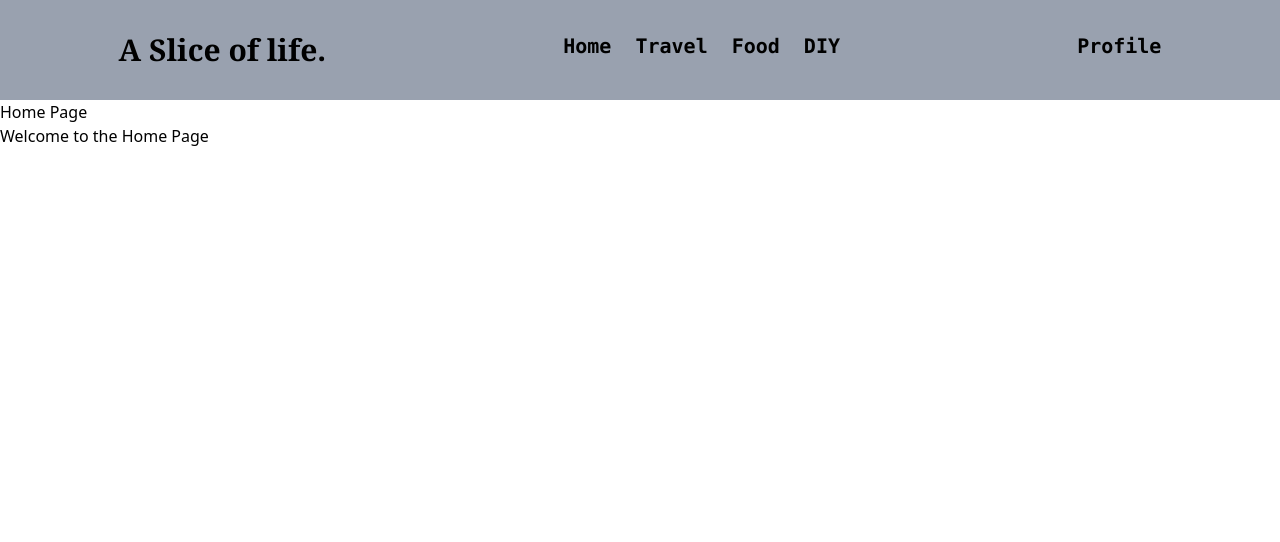
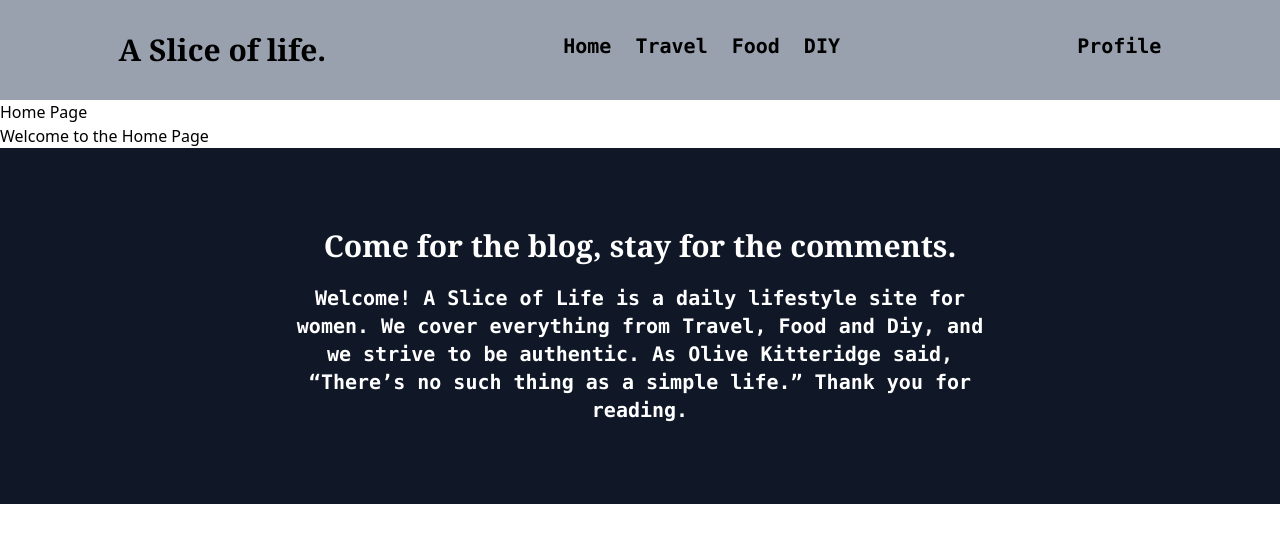
Before and after one commit to reshmanr/react-project, a React (Vite) app: page / in a window 1280 px wide. Shown: the top 542 px of the page. Built offline with nearby package versions, Linux system fonts and the light colour scheme.

Commit message:
changes made in footer

```diff
--- /dev/null
+++ b/src/Components/Footer/Footer.tsx
@@ -0,0 +1,14 @@
+const Footer=()=>{
+
+    return(
+        <footer className="flex flex-col text-center px-70 bg-gray-900 text-white py-20">
+            <h1 className="text-3xl font-bold font-serif mb-5">Come for the blog, stay for the comments.</h1>
+            <p className="text-xl font-bold font-mono">Welcome! A Slice of Life is a daily lifestyle site for women. We cover everything from Travel, Food and Diy,
+             and we strive to be authentic.
+             As Olive Kitteridge said, “There’s no such thing as a simple life.” Thank you for reading.
+            </p>
+        </footer>
+    )
+
+}
+export default Footer
--- a/src/Components/Layout.tsx
+++ b/src/Components/Layout.tsx
@@ -1,5 +1,6 @@
 import { Outlet } from 'react-router-dom';
 import Navbar from './Navbar';
+import Footer from './Footer/Footer';
 
 const Layout: React.FC = () => {
   return (
@@ -8,6 +9,7 @@ const Layout: React.FC = () => {
       <main>
         <Outlet />
       </main>
+      <Footer/>
     </>
   );
 };
```
